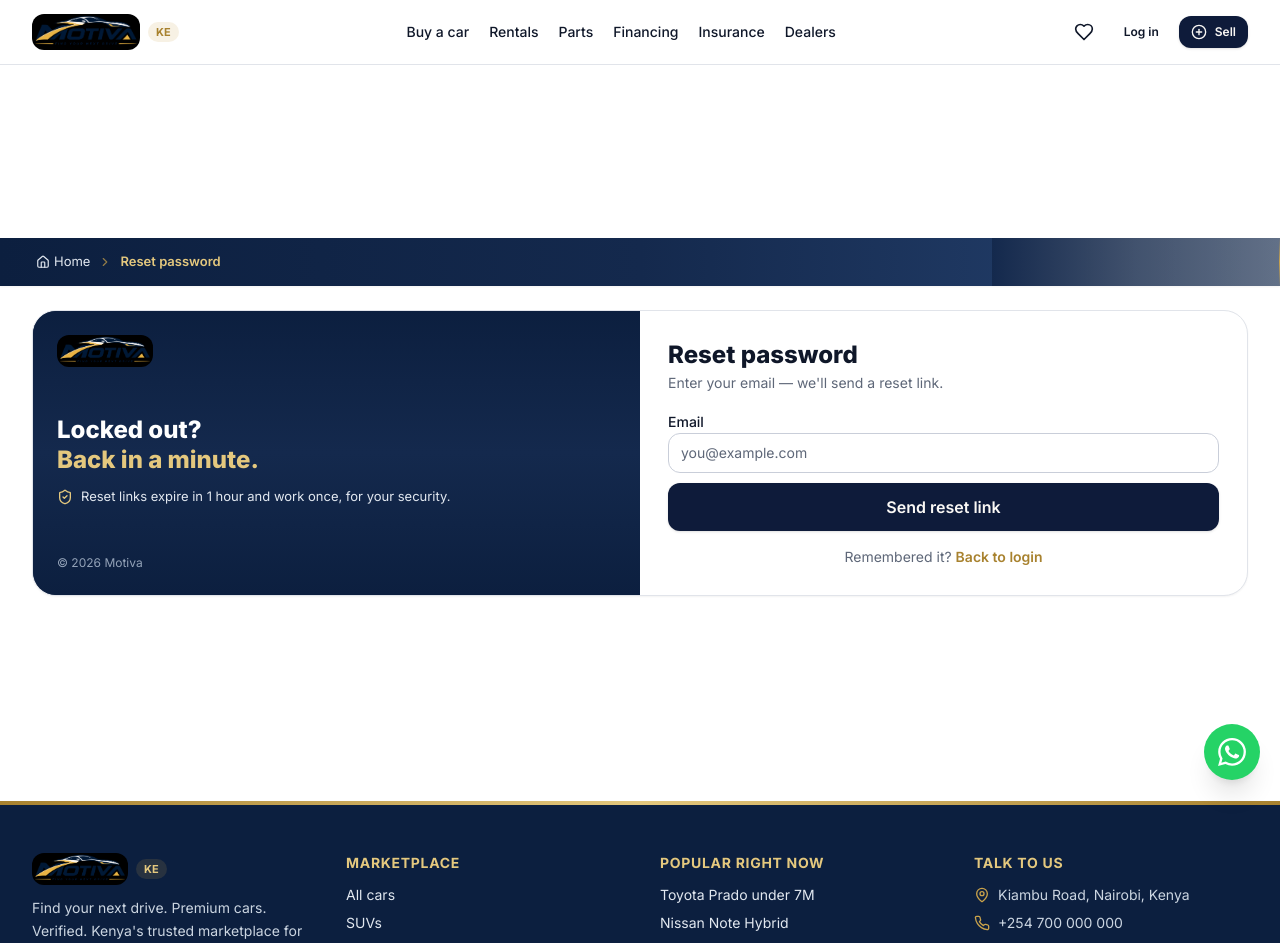
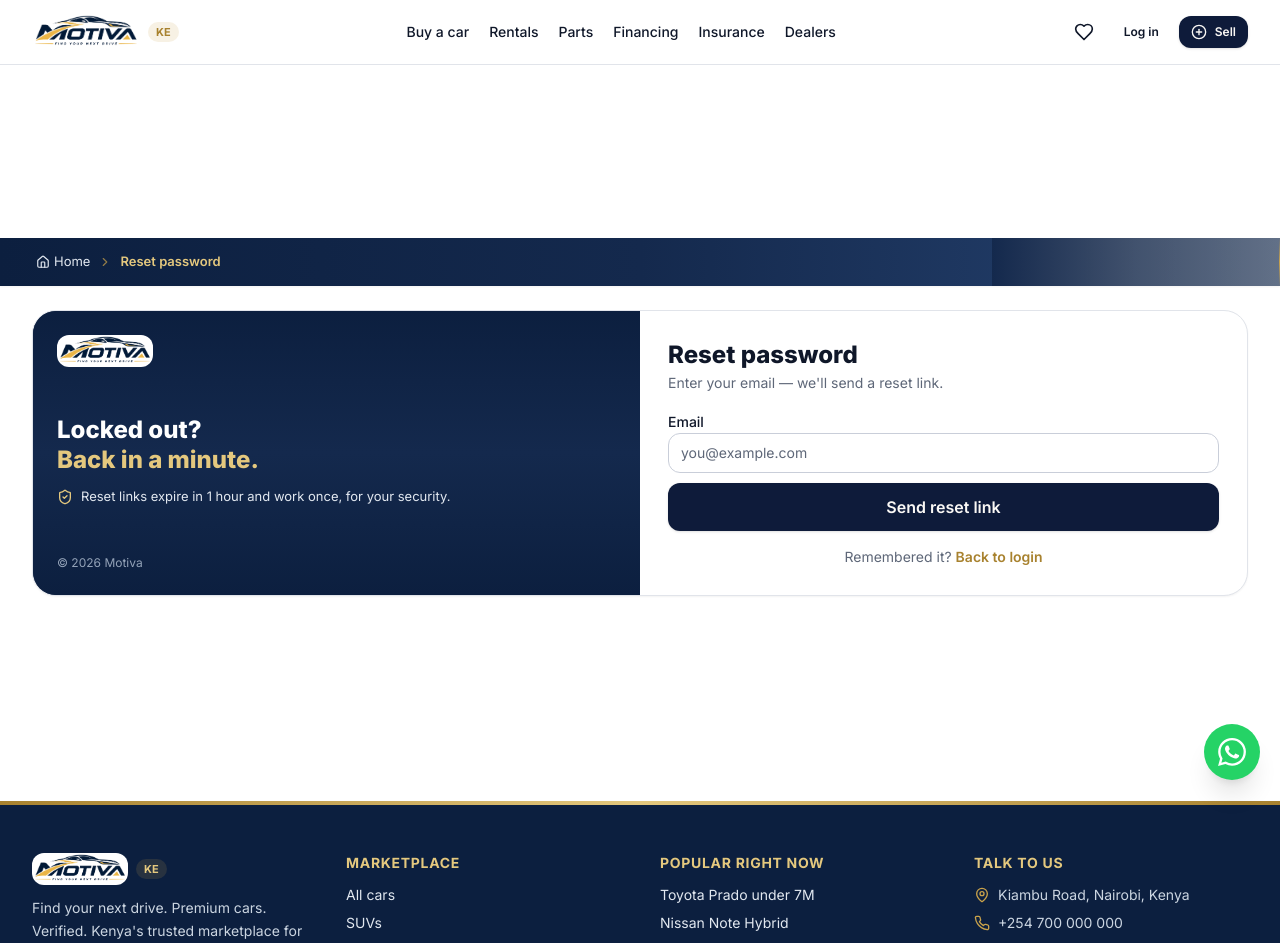
Before and after one commit to edwinkkimemia/garibora, a Next.js app: page /forgot-password in a window 1280 px wide. Shown: the top 943 px of the page. Built offline with nearby package versions, Linux system fonts and the light colour scheme; no server answers; grey boxes are pictures that could not be loaded.

Commit message:
Transparent logo fix: drop black boxes, white chips on navy surfaces

```diff
--- a/src/app/(auth)/forgot-password/page.tsx
+++ b/src/app/(auth)/forgot-password/page.tsx
@@ -16,7 +16,7 @@ export default function ForgotPasswordPage() {
         <div className="relative hidden flex-col justify-between overflow-hidden bg-navy p-6 text-white lg:flex">
           <div className="absolute inset-0 bg-gradient-to-b from-navy via-navy-800 to-navy" />
           <div className="relative flex items-center gap-2">
-            <span className="overflow-hidden rounded-lg bg-black">
+            <span className="overflow-hidden rounded-lg bg-white">
               <Image src="/logo.png" alt="Motiva — Find your next drive" width={140} height={34} className="h-8 w-auto" />
             </span>
           </div>
--- a/src/app/(auth)/login/page.tsx
+++ b/src/app/(auth)/login/page.tsx
@@ -21,7 +21,7 @@ export default function LoginPage() {
           </div>
           <div className="absolute inset-0 bg-gradient-to-b from-navy/70 via-navy/85 to-navy" />
           <div className="relative flex items-center gap-2">
-            <span className="overflow-hidden rounded-lg bg-black">
+            <span className="overflow-hidden rounded-lg bg-white">
               <Image src="/logo.png" alt="Motiva — Find your next drive" width={140} height={34} className="h-8 w-auto" />
             </span>
           </div>
--- a/src/app/(auth)/register/page.tsx
+++ b/src/app/(auth)/register/page.tsx
@@ -24,7 +24,7 @@ export default function RegisterPage() {
           </div>
           <div className="absolute inset-0 bg-gradient-to-b from-navy/70 via-navy/85 to-navy" />
           <div className="relative flex items-center gap-2">
-            <span className="overflow-hidden rounded-lg bg-black">
+            <span className="overflow-hidden rounded-lg bg-white">
               <Image src="/logo.png" alt="Motiva — Find your next drive" width={140} height={34} className="h-8 w-auto" />
             </span>
           </div>
--- a/src/components/layout/footer.tsx
+++ b/src/components/layout/footer.tsx
@@ -20,7 +20,7 @@ export function Footer() {
       <div className="container grid gap-10 py-12 md:grid-cols-2 lg:grid-cols-4">
         <div>
           <div className="flex items-center gap-2">
-            <span className="overflow-hidden rounded-lg bg-black">
+            <span className="overflow-hidden rounded-lg bg-white">
               <Image src="/logo.png" alt="Motiva — Find your next drive" width={150} height={36} className="h-8 w-auto" />
             </span>
             <span className="rounded-full bg-gold/15 px-2 py-0.5 text-[11px] font-bold text-gold-light">KE</span>
--- a/src/components/layout/navbar.tsx
+++ b/src/components/layout/navbar.tsx
@@ -20,7 +20,7 @@ export async function Navbar() {
     <header className="sticky top-0 z-40 w-full border-b bg-white/95 backdrop-blur supports-[backdrop-filter]:bg-white/80">
       <div className="container flex h-16 items-center justify-between gap-4">
         <Link href="/" className="flex shrink-0 items-center gap-2" aria-label="Motiva home">
-          <span className="overflow-hidden rounded-lg bg-black">
+          <span className="overflow-hidden rounded-lg">
             <Image src="/logo.png" alt="Motiva — Find your next drive" width={168} height={40} className="h-9 w-auto" priority />
           </span>
           <span className="hidden rounded-full bg-gold/15 px-2 py-0.5 text-[11px] font-bold text-gold-dark sm:inline">KE</span>
```
